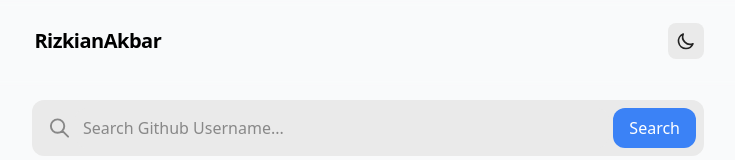
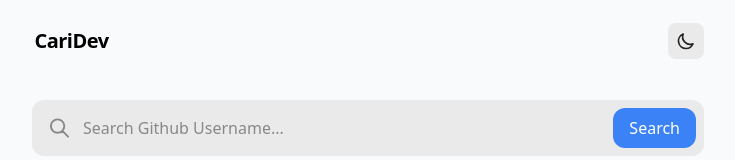
Before and after one commit to rizkianakbar/cari-dev, a Next.js app: page / in a window 1280 px wide. Shown: the top 160 px of the page, without its empty margins (272-1007 px from the left). Built offline with nearby package versions, Linux system fonts and the light colour scheme; a web font is replaced by a local one.

Commit message:
fix: change title

```diff
--- a/components/molecules/Navbar.tsx
+++ b/components/molecules/Navbar.tsx
@@ -37,7 +37,7 @@
         <div className='ml-[-0.60rem]'>
           <Link href='/'>
             <a className='md:inline-block mr-4 text-xl font-bold tracking-tight text-black dark:text-white p-1 sm:px-3 sm:py-2 rounded-lg transition-all'>
-              RizkianAkbar
+              CariDev
             </a>
           </Link>
           {/* <NavItem href='/' text='Home' /> */}
```
